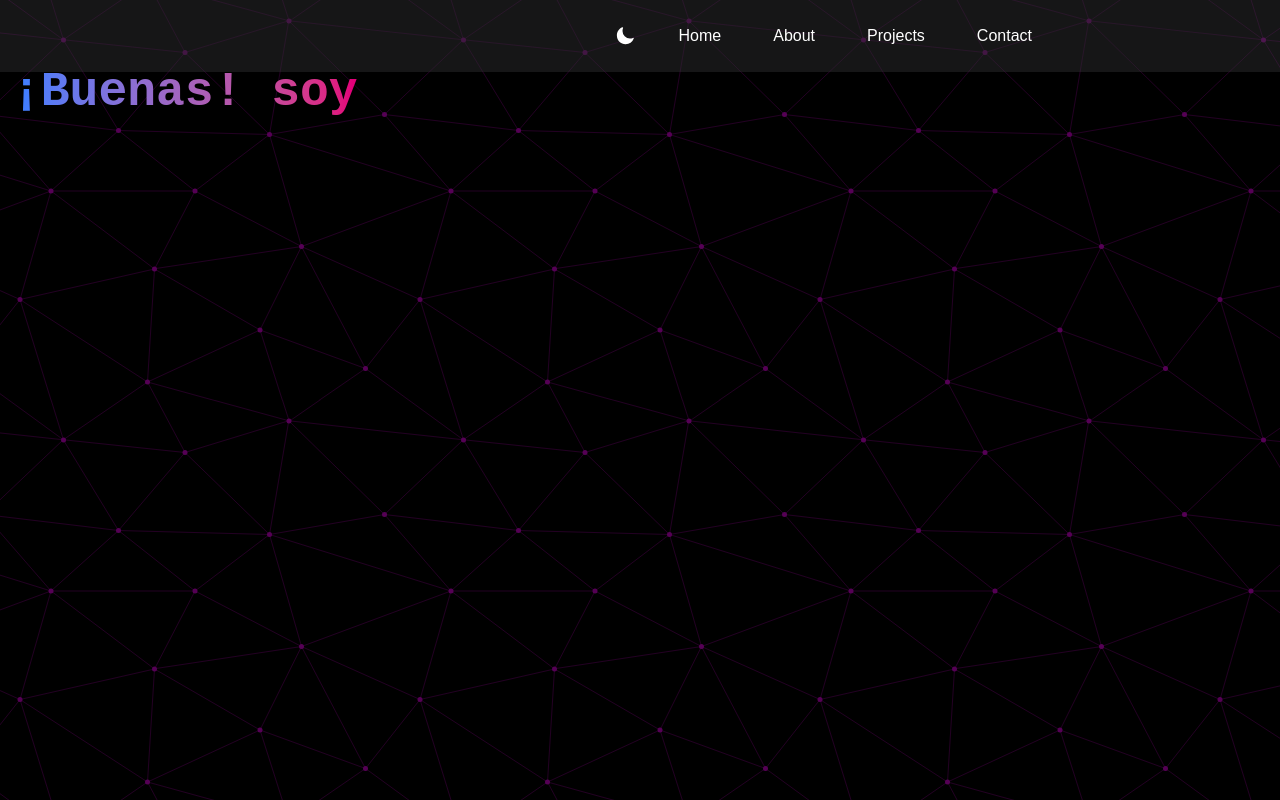
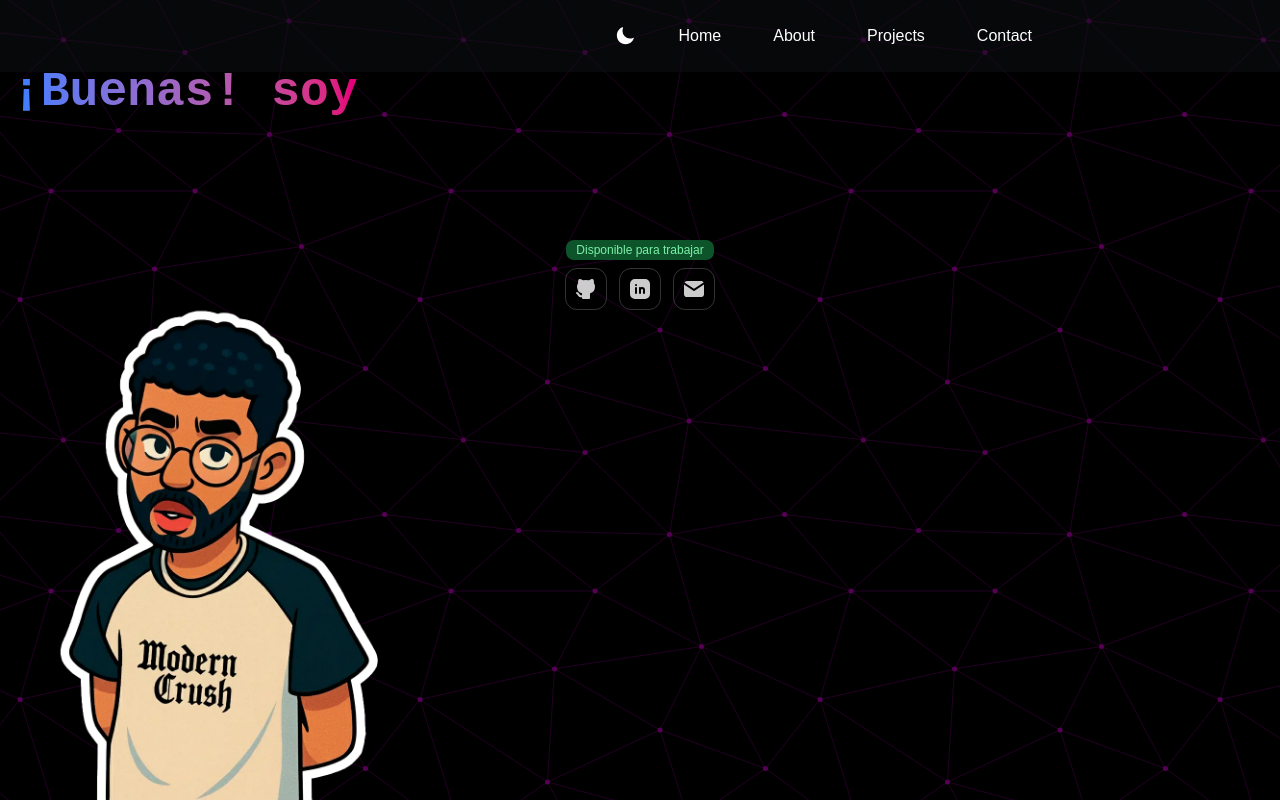
Before and after one commit to Camilo-Pal0/portfolio2, an Astro site: page / in a window 1280 px wide. Built offline with nearby package versions, Linux system fonts and the light colour scheme; Astro itself is replaced by a stand-in of ours.

Commit message:
testing 8

```diff
--- /dev/null
+++ b/src/assets/icons/GitHub.astro
@@ -0,0 +1,5 @@
+<svg
+class="group-hover:-translate-y-1 transition-all transform ease-in-out duration-300"
+xmlns="http://www.w3.org/2000/svg"
+{ ... Astro.props}
+width="24"  height="24"  viewBox="0 0 24 24"  fill="currentColor"  class="icon icon-tabler icons-tabler-filled icon-tabler-brand-github"><path stroke="none" d="M0 0h24v24H0z" fill="none"/><path d="M5.315 2.1c.791 -.113 1.9 .145 3.333 .966l.272 .161l.16 .1l.397 -.083a13.3 13.3 0 0 1 4.59 -.08l.456 .08l.396 .083l.161 -.1c1.385 -.84 2.487 -1.17 3.322 -1.148l.164 .008l.147 .017l.076 .014l.05 .011l.144 .047a1 1 0 0 1 .53 .514a5.2 5.2 0 0 1 .397 2.91l-.047 .267l-.046 .196l.123 .163c.574 .795 .93 1.728 1.03 2.707l.023 .295l.007 .272c0 3.855 -1.659 5.883 -4.644 6.68l-.245 .061l-.132 .029l.014 .161l.008 .157l.004 .365l-.002 .213l-.003 3.834a1 1 0 0 1 -.883 .993l-.117 .007h-6a1 1 0 0 1 -.993 -.883l-.007 -.117v-.734c-1.818 .26 -3.03 -.424 -4.11 -1.878l-.535 -.766c-.28 -.396 -.455 -.579 -.589 -.644l-.048 -.019a1 1 0 0 1 .564 -1.918c.642 .188 1.074 .568 1.57 1.239l.538 .769c.76 1.079 1.36 1.459 2.609 1.191l.001 -.678l-.018 -.168a5.03 5.03 0 0 1 -.021 -.824l.017 -.185l.019 -.12l-.108 -.024c-2.976 -.71 -4.703 -2.573 -4.875 -6.139l-.01 -.31l-.004 -.292a5.6 5.6 0 0 1 .908 -3.051l.152 -.222l.122 -.163l-.045 -.196a5.2 5.2 0 0 1 .145 -2.642l.1 -.282l.106 -.253a1 1 0 0 1 .529 -.514l.144 -.047l.154 -.03z" /></svg>
--- /dev/null
+++ b/src/assets/icons/LinkedIn.astro
@@ -0,0 +1,5 @@
+<svg
+class="group-hover:-translate-y-1 transition-all transform ease-in-out duration-300"
+xmlns="http://www.w3.org/2000/svg"
+{ ... Astro.props}
+width="24"  height="24"  viewBox="0 0 24 24"  fill="currentColor"  class="icon icon-tabler icons-tabler-filled icon-tabler-brand-linkedin"><path stroke="none" d="M0 0h24v24H0z" fill="none"/><path d="M17 2a5 5 0 0 1 5 5v10a5 5 0 0 1 -5 5h-10a5 5 0 0 1 -5 -5v-10a5 5 0 0 1 5 -5zm-9 8a1 1 0 0 0 -1 1v5a1 1 0 0 0 2 0v-5a1 1 0 0 0 -1 -1m6 0a3 3 0 0 0 -1.168 .236l-.125 .057a1 1 0 0 0 -1.707 .707v5a1 1 0 0 0 2 0v-3a1 1 0 0 1 2 0v3a1 1 0 0 0 2 0v-3a3 3 0 0 0 -3 -3m-6 -3a1 1 0 0 0 -.993 .883l-.007 .127a1 1 0 0 0 1.993 .117l.007 -.127a1 1 0 0 0 -1 -1" /></svg>
--- /dev/null
+++ b/src/assets/icons/Mail.astro
@@ -0,0 +1,4 @@
+<svg
+class="group-hover:-translate-y-1 transition-all transform ease-in-out duration-300"
+{ ... Astro.props}
+xmlns="http://www.w3.org/2000/svg"  width="24"  height="24"  viewBox="0 0 24 24"  fill="currentColor"  class="icon icon-tabler icons-tabler-filled icon-tabler-mail"><path stroke="none" d="M0 0h24v24H0z" fill="none"/><path d="M22 7.535v9.465a3 3 0 0 1 -2.824 2.995l-.176 .005h-14a3 3 0 0 1 -2.995 -2.824l-.005 -.176v-9.465l9.445 6.297l.116 .066a1 1 0 0 0 .878 0l.116 -.066l9.445 -6.297z" /><path d="M19 4c1.08 0 2.027 .57 2.555 1.427l-9.555 6.37l-9.555 -6.37a2.999 2.999 0 0 1 2.354 -1.42l.201 -.007h14z" /></svg>
--- /dev/null
+++ b/src/components/Badge.astro
@@ -0,0 +1,5 @@
+<span
+class="bg-green-100 text-green-800 text-xs font-medium px-2.5 py-0.5 rounded-lg dark:bg-green-900 dark:text-green-300"
+>
+    <slot />
+</span>
--- a/src/components/Header.astro
+++ b/src/components/Header.astro
@@ -4,7 +4,7 @@ import '../styles/troggleButton.css'
 ---
 
 <header
-class="fixed top-0 w-full bg-gray-300/10 backdrop-blur-3xl"
+class="fixed top-0 w-full z-[999] bg-gray-300/10 backdrop-blur-3xl md:bg-gray-600/10 md:backdrop-blur-5xl"
 >
     <!-- navbar -->
     <div
--- /dev/null
+++ b/src/components/SocialPills.astro
@@ -0,0 +1,8 @@
+<a
+class="group text-gray-600/80 hover:text-gray-800 dark:text-white md:dark:text-white/80 dark:hover:text-white rounded-xl border border-gray-700 dark:border-white/20 flex justify-center items-center gap-x-2 p-2 cursor-pointer transition-all transform ease-in-out duration-300 hover:bg-gray-600/20 dark:hover:bg-white/20 "
+{ ... Astro.props}
+target="_blank"
+rel="noopener noreferrer"
+>
+    <slot/>
+</a>
--- a/src/layouts/Layout.astro
+++ b/src/layouts/Layout.astro
@@ -18,6 +18,7 @@ import Header from "../components/Header.astro"
 	</head>
 	<body>
 		<div class="absolute inset-0 -z-1 mainDark"></div>
+		<div class="absolute inset-0 -z-10 mainLight"></div>
 		<Header />
 		<slot />
 	</body>
--- a/src/pages/index.astro
+++ b/src/pages/index.astro
@@ -1,15 +1,25 @@
 ---
+import Badge from '../components/Badge.astro';
 import Layout from '../layouts/Layout.astro';
+import SocialPills from '../components/SocialPills.astro'
+
+import GitHubIcon from '../assets/icons/GitHub.astro'
+import LinkedInIcon from '../assets/icons/LinkedIn.astro'
+import MailIcon from '../assets/icons/Mail.astro'
+
+import ilustracion from '../assets/img/miCaricatura.webp'
 
 // Welcome to Astro! Wondering what to do next? Check out the Astro documentation at https://docs.astro.build
 // Don't want to use any of this? Delete everything in this file, the `assets`, `components`, and `layouts` directories, and start fresh.
 ---
 
 <Layout>
-	<!-- Main content, acá (Main) se modifica las posiciones del content -->
+	<!-- Main content, acá (Main) se modifica las posiciones del content para el dektstop mode -->
 	<main
-	class="min-h-[100dvh]"
+	class="relative min-h-[100dvh]"
 	>
+		<div>
+			<!-- Textos -->
 			<section
 			class="flex items-center p-2"
 			>
@@ -18,6 +28,51 @@ import Layout from '../layouts/Layout.astro';
 				class="font-monospace  max-w-5xl font-bold bg-gradient-to-r from-blue-500 to-pink-600 bg-clip-text text-transparent text-5xl px-1 py-15 animated"
 				></h1>
 			</section>
+
+			<!-- Badge e icnonos -->
+			<section
+			class="absolute left-1/2 top-60 -translate-x-1/2 space-y-2 flex  flex-col justify-center"
+			>
+				<!-- Bagde -->
+				<div class="flex justify-center items-center">
+					<Badge>Disponible para trabajar</Badge>
+				</div>
+
+				<!-- Iconos -->
+				<nav class="flex justify-center items-center space-x-3">
+					<SocialPills
+					href="https://github.com/Camilo-Pal0"
+					>
+						<GitHubIcon/>
+						<span class="hidden">GitHub</span>
+					</SocialPills>
+
+					<SocialPills
+					href="https://www.linkedin.com/in/camilo-palomeque-2b25322ba/"
+					>
+						<LinkedInIcon/>
+						<span class="hidden">LinkedIn</span>
+					</SocialPills>
+
+					<SocialPills
+					href="mailto:camilopalomeque79@gmail.com"
+					>
+						<MailIcon/>
+						<span class="hidden">Camilopalomeque79@gmail.com</span>
+					</SocialPills>
+				</nav>
+			</section>
+
+			<!-- Ilustración -->
+			<section
+			class="absolute bottom-0 flex items-center justify-center"
+			>
+				<div>
+					<img class="w-100" src={ilustracion.src} alt="">
+				</div>
+			</section>
+		</div>
+
 	</main>
 
 <!-- script para texto animado-->
```
Also changed, not shown: src/assets/img/miCaricatura.webp (added). Lines whose indentation alone changed are shown as unchanged.
